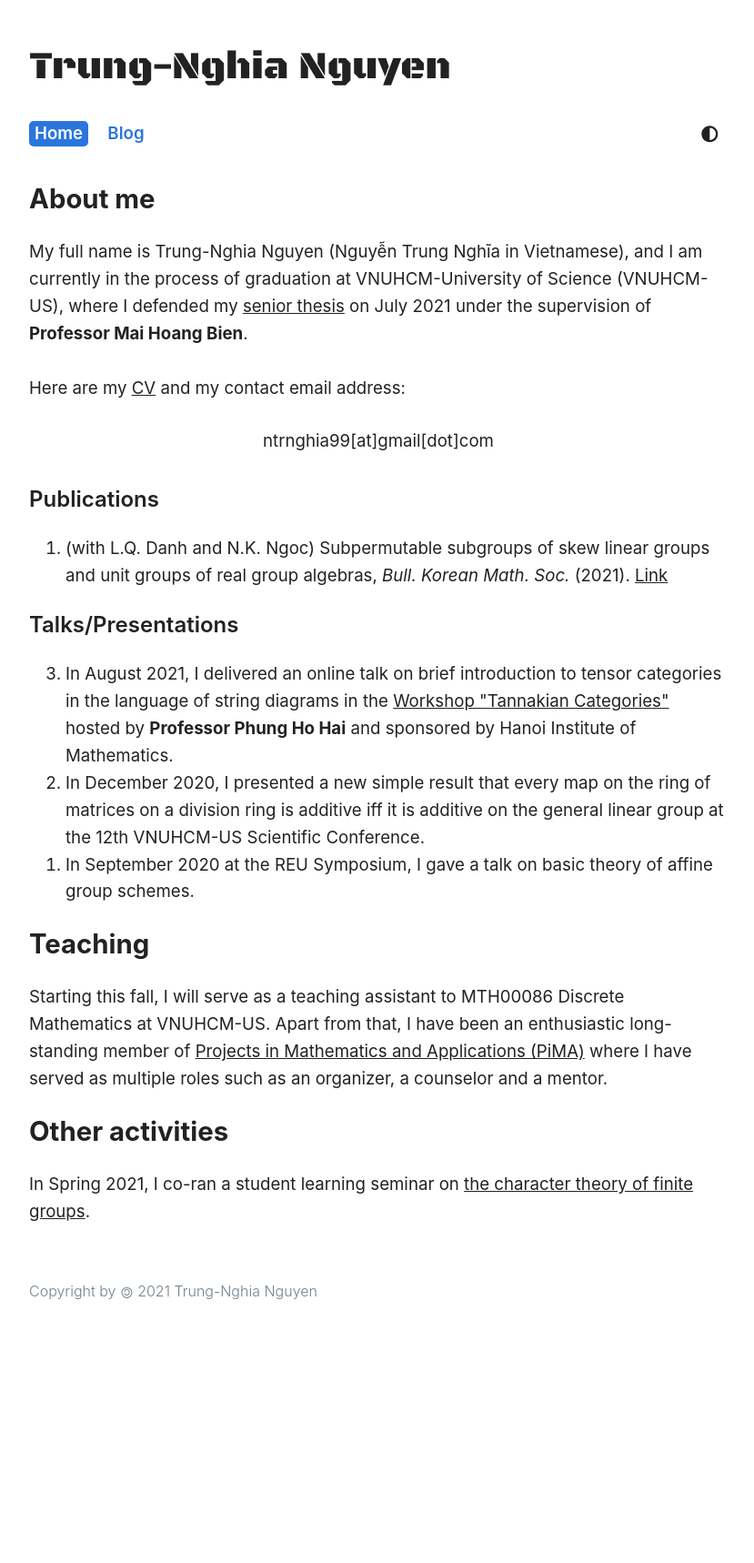
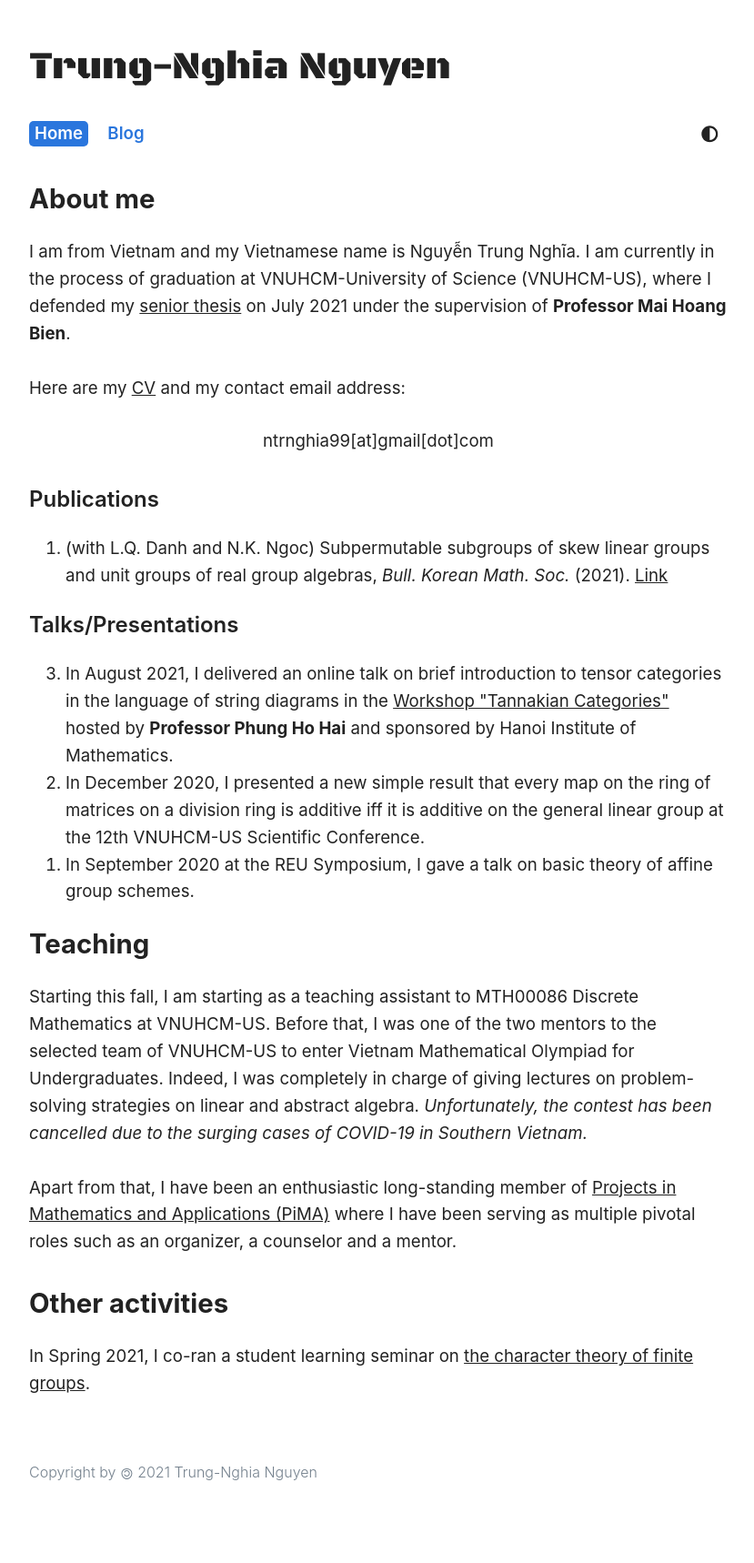
Before and after one commit to tnghianguyen/tnghianguyen.github.io, a Jekyll site: the page built from index.html, in a window 1280 px wide. Shown: the whole page at 91% size, without its empty margins (224-1053 px from the left). Built offline with Jekyll 4.4.1, drawn with Linux system fonts in a browser that asks for light colours; the list of posts is cut into pages by our own code; comment, search, counter and statistics services are not loaded; before the commit the page ends 1519 px from its top, so only the background shows below that.

Commit message:
Light modification

```diff
--- a/index.html
+++ b/index.html
@@ -7,7 +7,7 @@ clipboard: true
 
 <h1>About me</h1>
 <p>
-    My full name is Trung-Nghia Nguyen (Nguyễn Trung Nghĩa in Vietnamese), and I am currently in the process of graduation at VNUHCM-University of Science (VNUHCM-US), where I defended my <a href="docs/seniorthesis.pdf" target="_blank">senior thesis</a> on July 2021 under the supervision of <strong>Professor Mai Hoang Bien</strong>. <br><br>
+    I am from Vietnam and my Vietnamese name is Nguyễn Trung Nghĩa. I am currently in the process of graduation at VNUHCM-University of Science (VNUHCM-US), where I defended my <a href="docs/seniorthesis.pdf" target="_blank">senior thesis</a> on July 2021 under the supervision of <strong>Professor Mai Hoang Bien</strong>. <br><br>
     Here are my <a href="docs/CV_TrungNghiaNguyen.pdf" target="_blank">CV</a> and my contact email address:
 </p>
 <center>
@@ -30,7 +30,12 @@ clipboard: true
 </ol>
 
 <h1>Teaching</h1>
-    Starting this fall, I will serve as a teaching assistant to MTH00086 Discrete Mathematics at VNUHCM-US. Apart from that, I have been an enthusiastic long-standing member of <a href="https://pimavn.github.io/" target="_blank">Projects in Mathematics and Applications (PiMA)</a> where I have served as multiple roles such as an organizer, a counselor and a mentor.
+    <p>
+        Starting this fall, I am starting as a teaching assistant to MTH00086 Discrete Mathematics at VNUHCM-US. Before that, I was one of the two mentors to the selected team of VNUHCM-US to enter Vietnam Mathematical Olympiad for Undergraduates. Indeed, I was completely in charge of giving lectures on problem-solving strategies on linear and abstract algebra. <i>Unfortunately, the contest has been cancelled due to the surging cases of COVID-19 in Southern Vietnam.</i><br><br>
+        Apart from that, I have been an enthusiastic long-standing member of <a href="https://pimavn.github.io/" target="_blank">Projects in Mathematics and Applications (PiMA)</a> where I have been serving as multiple pivotal roles such as an organizer, a counselor and a mentor.
+    </p>
 
 <h1>Other activities</h1>
-    In Spring 2021, I co-ran a student learning seminar on <a href="posts/2021/02/20/Character-theory-learning-seminar/" target="_blank">the character theory of finite groups</a>.
+    <p>
+        In Spring 2021, I co-ran a student learning seminar on <a href="posts/2021/02/20/Character-theory-learning-seminar/" target="_blank">the character theory of finite groups</a>.
+    </p>
```
Also changed, not shown: 10 other files.
